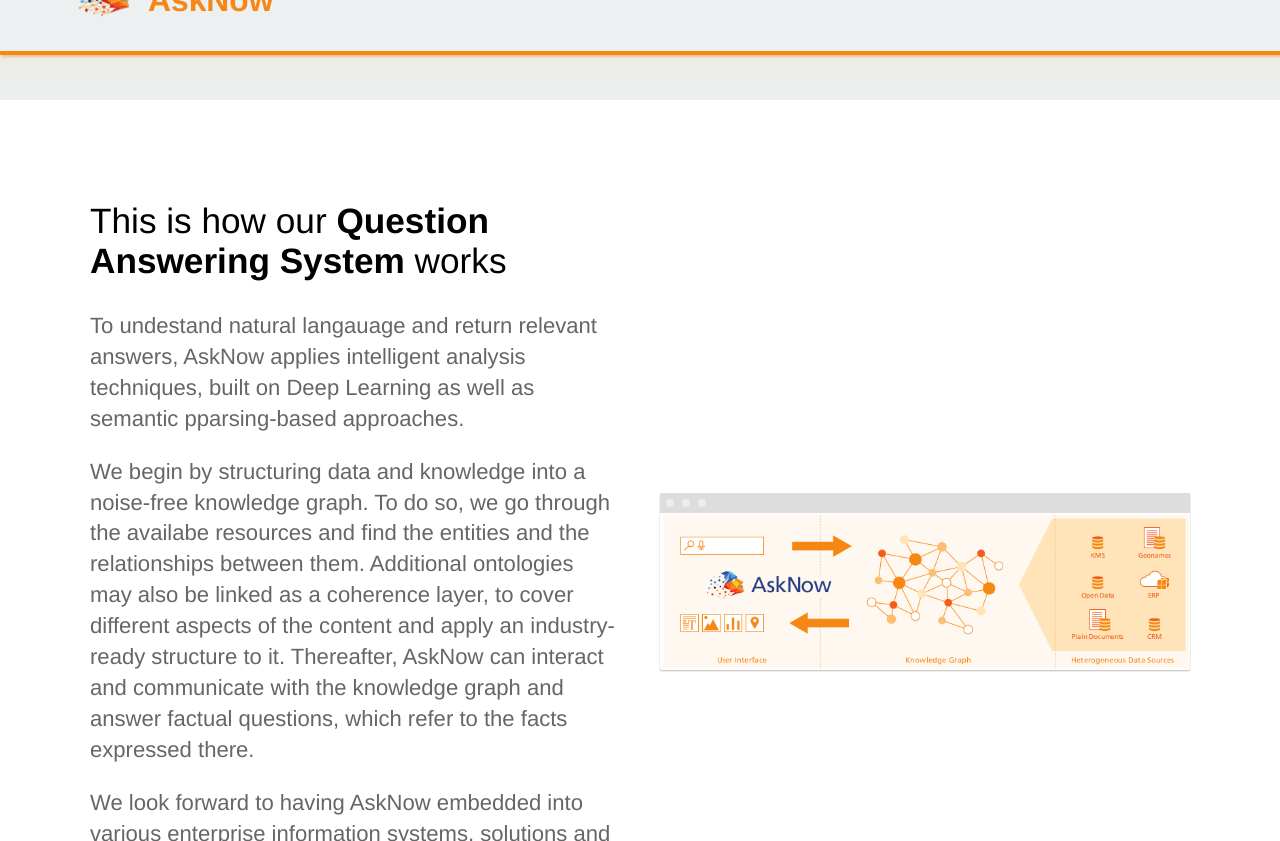
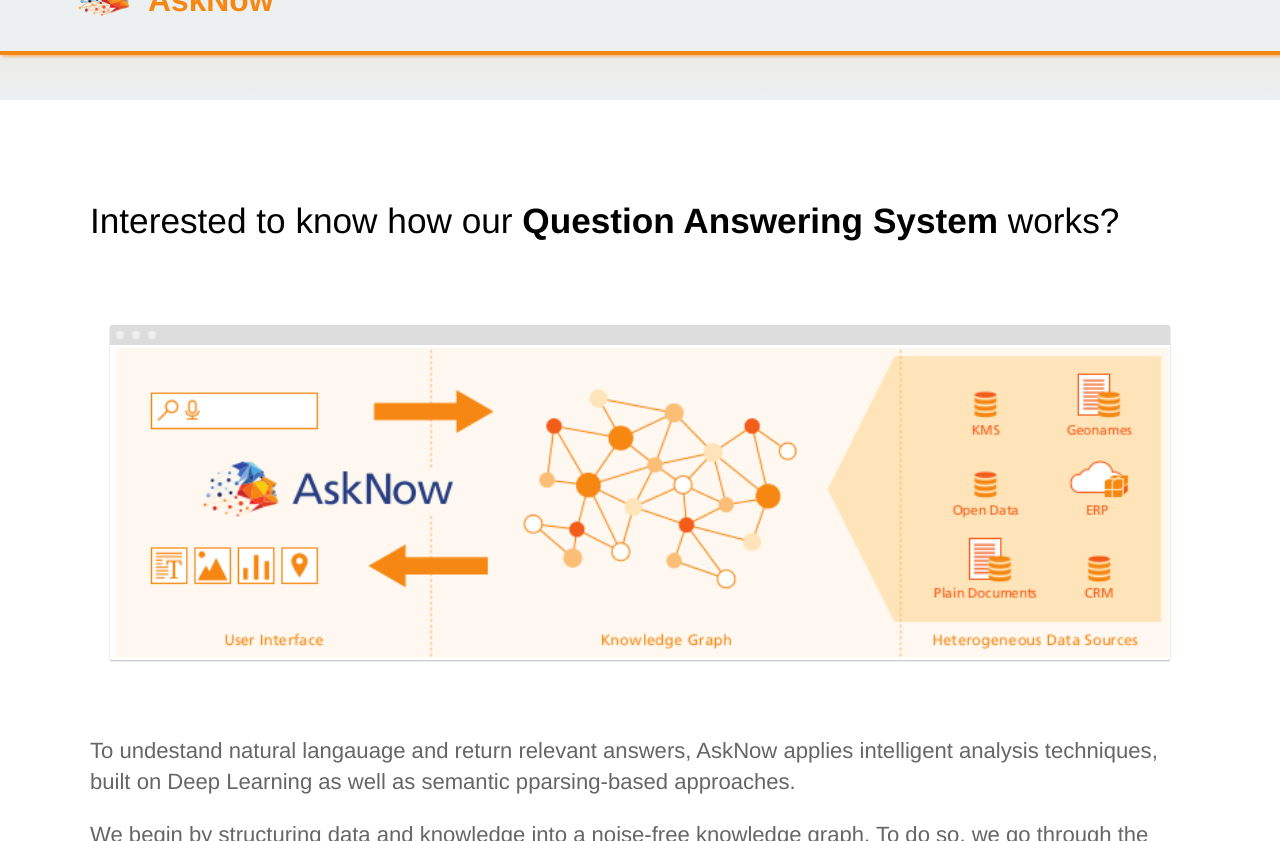
Before and after one commit to AskNowQA/AskNow-Website, a Jekyll site: the page built from index.md, in a window 1280 px wide and 900 px high, scrolled down 716 px, cut to the strip 59-900 px from the top of the window. Built offline with Jekyll 4.4.1, drawn with Linux system fonts in a browser that asks for light colours.

Commit message:
Image Full Scale rather col-1

```diff
--- a/_layouts/home.html
+++ b/_layouts/home.html
@@ -18,13 +18,15 @@
 	<section>
 		<div class="container flex">
 			<div class="text editable">
-				<h2>This is how our <strong>Question Answering System</strong> works</h2>
+				<h2>Interested to know how our <strong>Question Answering System</strong> works?</h2>
+				<br/><br/><br/>
+				<div class="image">
+					<img src="{{ site.baseurl }}/assets/conceptBanner.png" alt="Screenshot" class="screenshot editable" />
+				</div>
+				<br/><br/><br/>
 				<p>To undestand natural langauage and return relevant answers, AskNow applies intelligent analysis techniques, built on Deep Learning as well as semantic pparsing-based approaches.</p>
 				<p>We begin by structuring data and knowledge into a noise-free knowledge graph. To do so, we go through the availabe resources and find the entities and the relationships between them. Additional ontologies may also be linked as a coherence layer, to cover different aspects of the content and apply an industry-ready structure to it. Thereafter, AskNow can interact and communicate with the knowledge graph and answer factual questions, which refer to the facts expressed there.</p>
 				<p>We look forward to having AskNow embedded into various enterprise information systems, solutions and services and letting it improve reaactively, by leanring during its use to give more contextually relevant answers.</p>
-			</div>
-			<div class="image">
-				<img src="{{ site.baseurl }}/assets/conceptBanner.png" alt="Screenshot" class="screenshot editable" />
 			</div>
 		</div>
 	</section>
```
